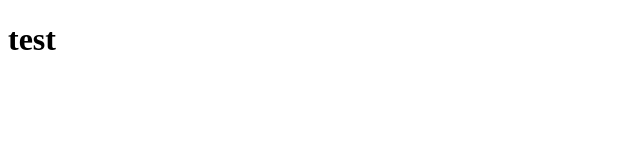
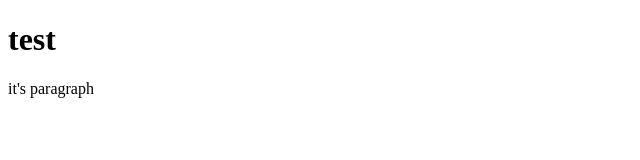
Before and after one commit to DanielVaneev/test, a plain HTML site: page index.html in a window 1280 px wide. Shown: the whole page, without its empty margins (0-640 px from the left). Drawn offline with Linux system fonts and the light colour scheme.

Commit message:
Update index.html

```diff
--- a/index.html
+++ b/index.html
@@ -3,5 +3,6 @@
 <html>
 <body>
 <h1> test </h1>
+  <p> it's paragraph </p>
 </body>
 </html>
```
